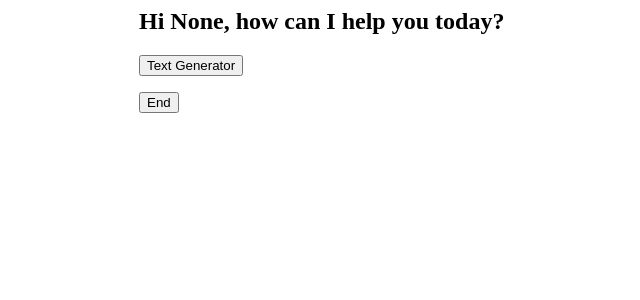
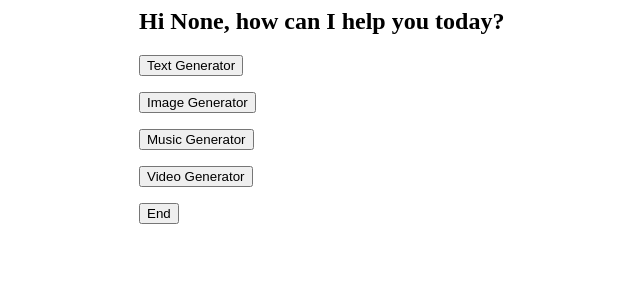
Before and after one commit to SLIM197/28march2024, a Flask app: page /main in a window 1280 px wide. Shown: the top 300 px of the page, without its empty margins (185-825 px from the left). Run offline with Flask 3, Linux system fonts and the light colour scheme.

Commit message:
Add files via upload

```diff
--- a/templates/main.html
+++ b/templates/main.html
@@ -10,6 +10,15 @@
 <form action="/text" method="post">
     <p><Input type="submit" value="Text Generator"></p>
 </form>
+<form action="/image" method="post">
+    <p><Input type="submit" value="Image Generator"></p>
+</form>
+<form action="/music" method="post">
+    <p><Input type="submit" value="Music Generator"></p>
+</form>
+<form action="/video" method="post">
+    <p><Input type="submit" value="Video Generator"></p>
+</form>
 <form action="/end" method="post">
     <p><Input type="submit" value="End"></p>
 </form>
```
Also changed, not shown: templates/image.html (added, +14 -0 lines), templates/image_generator.html (added, +14 -0 lines).
